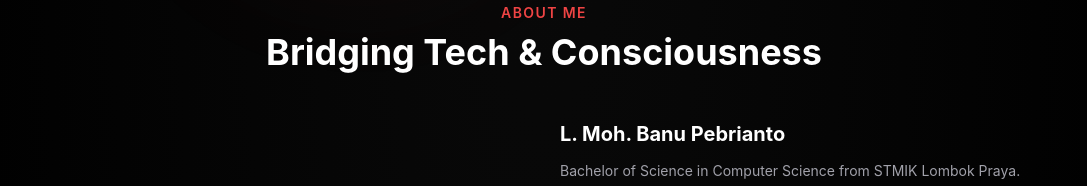
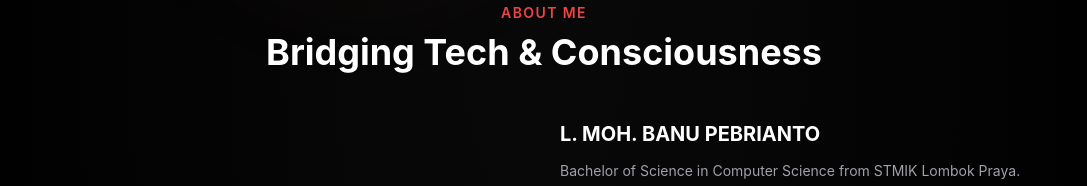
Before and after one commit to 8XPLOIT/cv, a website: page index.html in a window 1280 px wide. Shown: the part 880-1066 px from the top of the page, without its empty margins (96-1183 px from the left). Drawn offline with nearby package versions, Linux system fonts and the light colour scheme.

Commit message:
Updated index.html

```diff
--- a/index.html
+++ b/index.html
@@ -340,7 +340,7 @@
 
         <!-- Text -->
         <div class="reveal">
-          <h3 class="text-xl font-bold text-white mb-3">L. Moh. Banu Pebrianto</h3>
+          <h3 class="text-xl font-bold text-white mb-3">L. MOH. BANU PEBRIANTO</h3>
           <p class="text-muted text-sm leading-relaxed mb-4">
             Bachelor of Science in Computer Science from STMIK Lombok Praya. Experienced in IT Security, Graphic Design, Digital Research, Networking, Hardware-Software, and Machine Learning, as well as actively involved in Spiritual Exploration and Consultation, Divination, Ancient Reading, Healing, and Metaphysics.
           </p>
```
